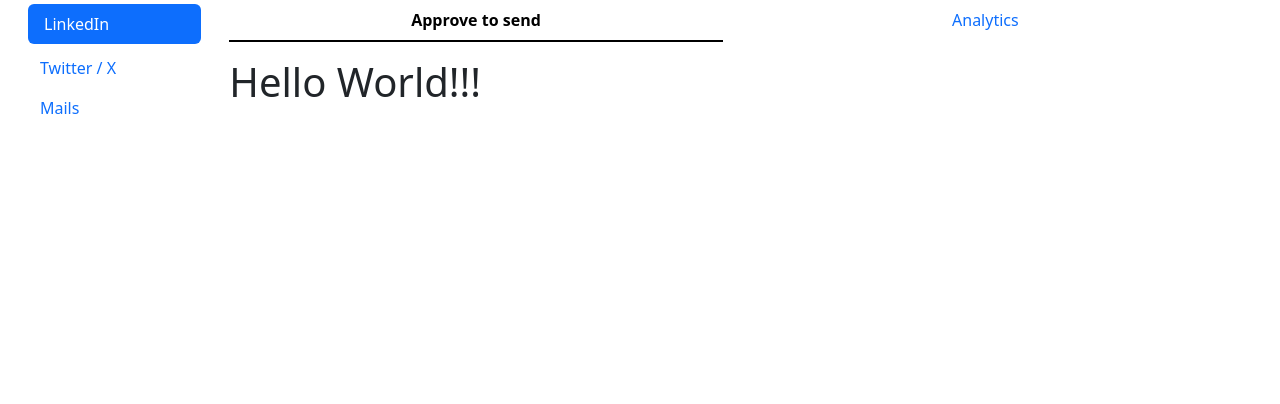
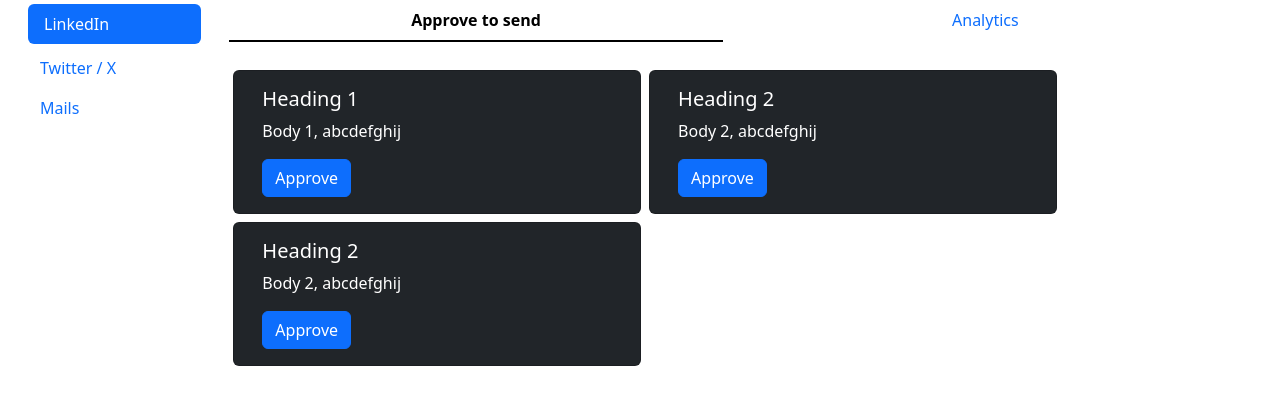
Before and after one commit to Rathish-Rajendran/Gofr-social-media-automation, a React (Vite) app in the folder AI-Alchemy/: page / in a window 1280 px wide. Shown: the top 404 px of the page. Built offline with nearby package versions, Linux system fonts and the light colour scheme.

Commit message:
Connect App and Navbar

```diff
--- a/AI-Alchemy/src/App.jsx
+++ b/AI-Alchemy/src/App.jsx
@@ -1,17 +1,38 @@
 import "bootstrap/dist/css/bootstrap.css"
 import Navbar from './components/navbar'
 import SideBar from './components/sidebar'
+import ContentPage from "./components/contentpage"
+import { useState } from "react"
 
 function App() {
+  // showCards is a bool controlling if we should show
+  // the cards or the analytics
+  const[showCards, setShowCards] = useState(true)
   const navbarItems = [
-    "Approve to send",
-    "Analytics"
+    { name: "Approve to send", onClick: () => setShowCards(true)},
+    { name: "Analytics", onClick: () => setShowCards(false) }
   ]
 
   const sidebarItems = [
     "LinkedIn",
     "Twitter / X",
     "Mails"
+  ]
+
+  // Some dummy data for LinkedIn
+  const linkedInContents = [
+    {
+      heading: "Heading 1",
+      body: "Body 1, abcdefghij"
+    },
+    {
+      heading: "Heading 2",
+      body: "Body 2, abcdefghij"
+    },
+    {
+      heading: "Heading 2",
+      body: "Body 2, abcdefghij"
+    },
   ]
 
   return (
@@ -21,8 +42,8 @@ function App() {
           <SideBar items={sidebarItems} />
         </div>
         <div className="col container-fluid">
-          <Navbar items={navbarItems} />
-          <h1>Hello World!!!</h1>
+          <Navbar items={navbarItems} selectedItem={showCards ? 0 : 1} />
+          <ContentPage showItems={showCards} items={linkedInContents} />
         </div>
       </div>
     </div>
--- /dev/null
+++ b/AI-Alchemy/src/components/contentpage.jsx
@@ -0,0 +1,21 @@
+const ContentPage = ({ items, showItems=true }) => {
+    return (<div className="container-fluid row g-4 mt-4">
+        { /* Show the card items */ }
+        { showItems &&
+            items.map((item, index) => (
+                <div key={index} className="card text-bg-dark m-1 col-md-5">
+                    <div className="card-body">
+                    <h5 className="card-title">{item.heading}</h5>
+                    <p className="card-text">{item.body}</p>
+                    <a href="#" className="btn btn-primary">Approve</a>
+                    </div>
+                </div>
+            ))
+        }
+
+        { /* Show the analytics */}
+        {!showItems && <h1>No analytics at the moment</h1>}
+    </ div>);
+}
+
+export default ContentPage;
--- a/AI-Alchemy/src/components/navbar.jsx
+++ b/AI-Alchemy/src/components/navbar.jsx
@@ -1,20 +1,18 @@
-import { useState } from "react";
-
-const Navbar = ({ items }) => {
-    const[selected, setSelected] = useState(0)
+const Navbar = ({ items, selectedItem=0 }) => {
+    const selected = selectedItem;
 
     return (
-    <ul class="nav nav-underline nav-justified mb-3">
+    <ul className="nav nav-underline nav-justified mb-3">
         {
             items.map((item, index) => <li
                 key={index}
                 className="nav-item"
-                onClick={() => setSelected(index)}
+                onClick={item.onClick}
                 >
                     <a href="#"
                         className={selected === index ? "nav-link active": "nav-link"}
                         aria-current={selected === index ? "page" : false}
-                    >{item}</a>
+                    >{item.name}</a>
             </li>)
         }
     </ul>
```
